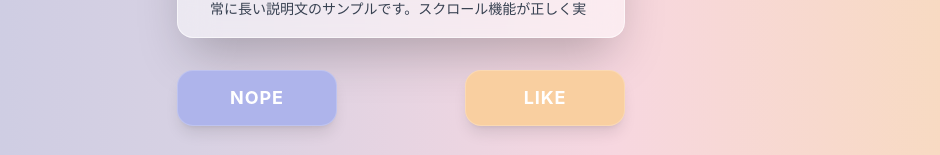
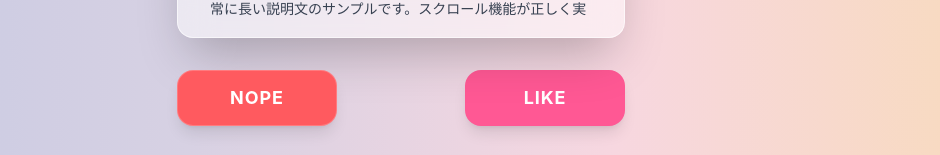
Before and after one commit to yotadata/adult_matching, a Next.js app in the folder frontend/: page / in a window 1280 px wide. Shown: the part 642-797 px from the top of the page, without its empty margins (239-1179 px from the left). Built offline with nearby package versions, Linux system fonts and the light colour scheme.

Commit message:
feat(frontend): NOPE/LIKEボタンをビビッドなデザインに変更

```diff
--- a/frontend/src/app/page.tsx
+++ b/frontend/src/app/page.tsx
@@ -82,8 +82,8 @@ export default function Home() {
         {activeCard && <ActionButtons
           onSkip={() => triggerSwipe('left')}
           onLike={() => triggerSwipe('right')}
-          nopeColor="#AEB4EB"
-          likeColor="#F9CFA0"
+          nopeColor="#FF5A5F"
+          likeColor="#FF5894"
         />}
       </footer>
     </motion.div>
--- a/frontend/src/components/ActionButtons.tsx
+++ b/frontend/src/components/ActionButtons.tsx
@@ -18,7 +18,7 @@ const ActionButtons = ({ onSkip, onLike, nopeColor, likeColor }: ActionButtonsPr
     {/* LIKE Button */}
     <button
       onClick={onLike}
-      className="flex items-center justify-center w-40 h-14 font-bold tracking-wider text-lg text-white rounded-2xl backdrop-blur-md border border-white/20 shadow-lg transition-all duration-200 ease-in-out hover:border-orange-400/80 hover:scale-105 active:scale-95"
+      className="flex items-center justify-center w-40 h-14 font-bold tracking-wider text-lg text-white rounded-2xl shadow-lg transition-all duration-200 ease-in-out hover:scale-105 active:scale-95"
       style={{ backgroundColor: likeColor }}
     >
       LIKE
```
